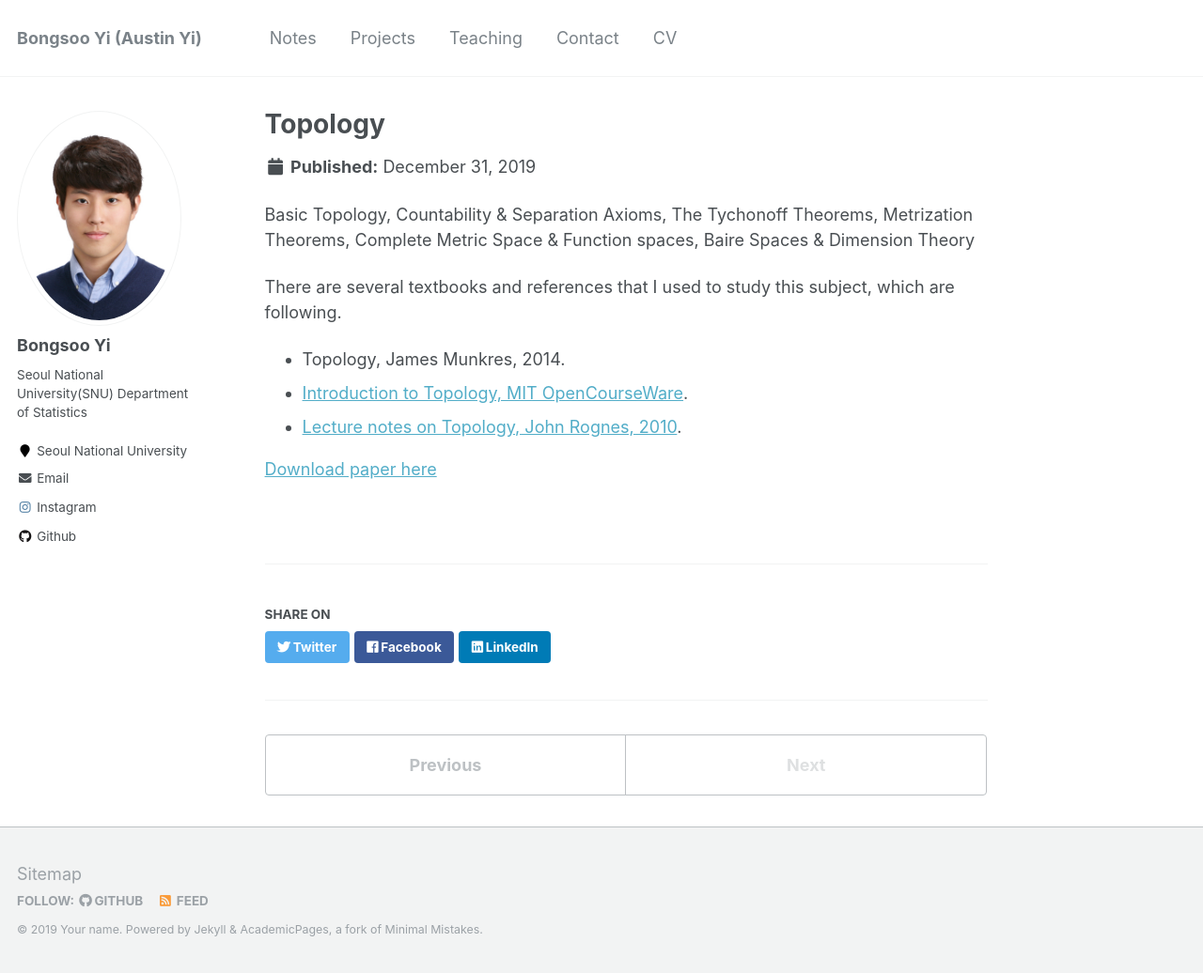
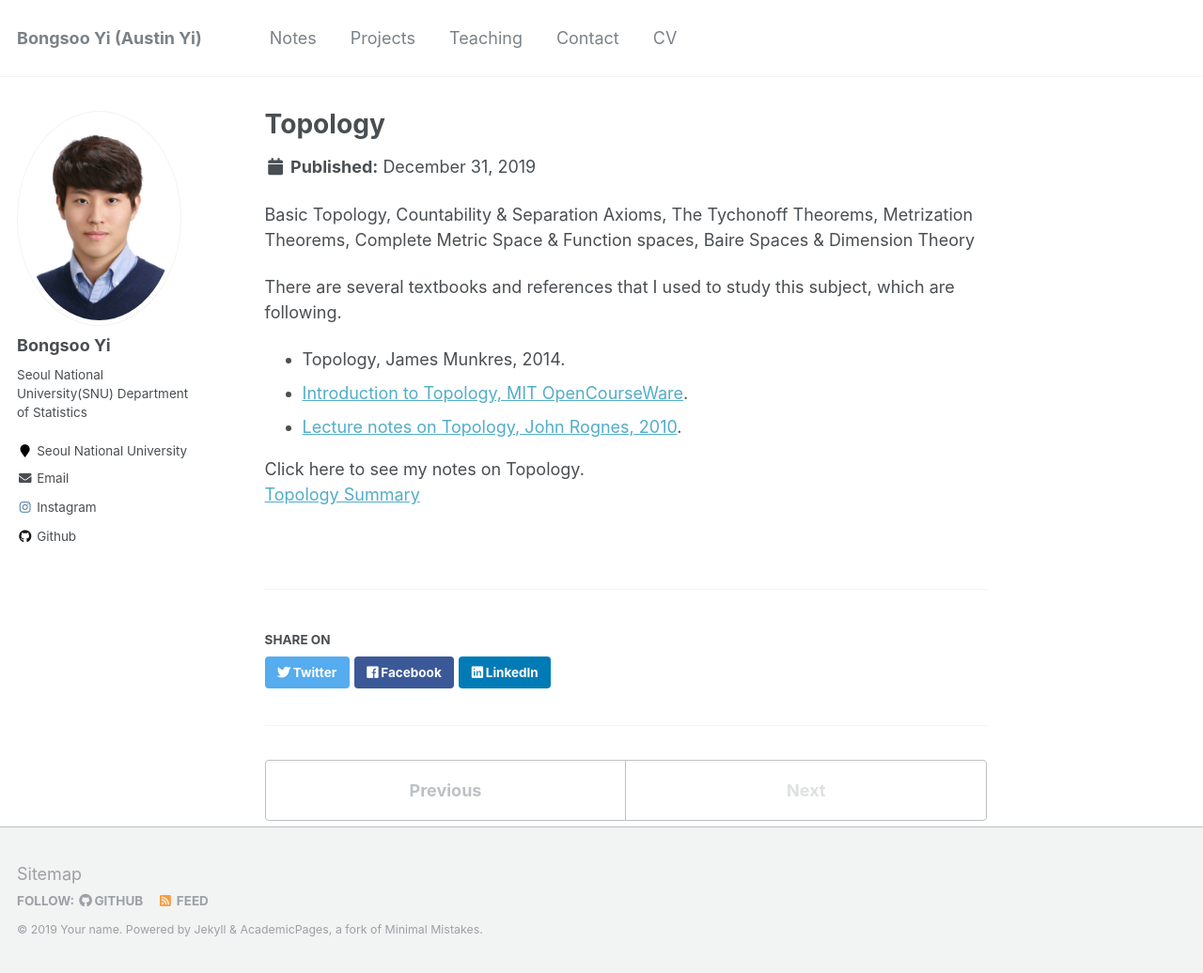
Before and after one commit to austinyi/austinyi.github.io, a Jekyll site: the page built from _publications/2019-12-31-topology.md, in a window 1280 px wide and 1036 px high. Shown: the whole window at 94% size. Built offline with Jekyll 4.4.1, drawn with Linux system fonts in a browser that asks for light colours.

Commit message:
Update 2019-12-31-topology.md

```diff
--- a/_publications/2019-12-31-topology.md
+++ b/_publications/2019-12-31-topology.md
@@ -16,5 +16,5 @@ There are several textbooks and references that I used to study this subject, wh
 * [Lecture notes on Topology, John Rognes, 2010](http://folk.uio.no/rognes/kurs/mat4500h10/topology.pdf).
 
 
-
-[Download paper here](http://austinyi.github.io/files/paper2.pdf)
+Click here to see my notes on Topology.
+[Topology Summary](http://austinyi.github.io/files/topology.pdf)
```
